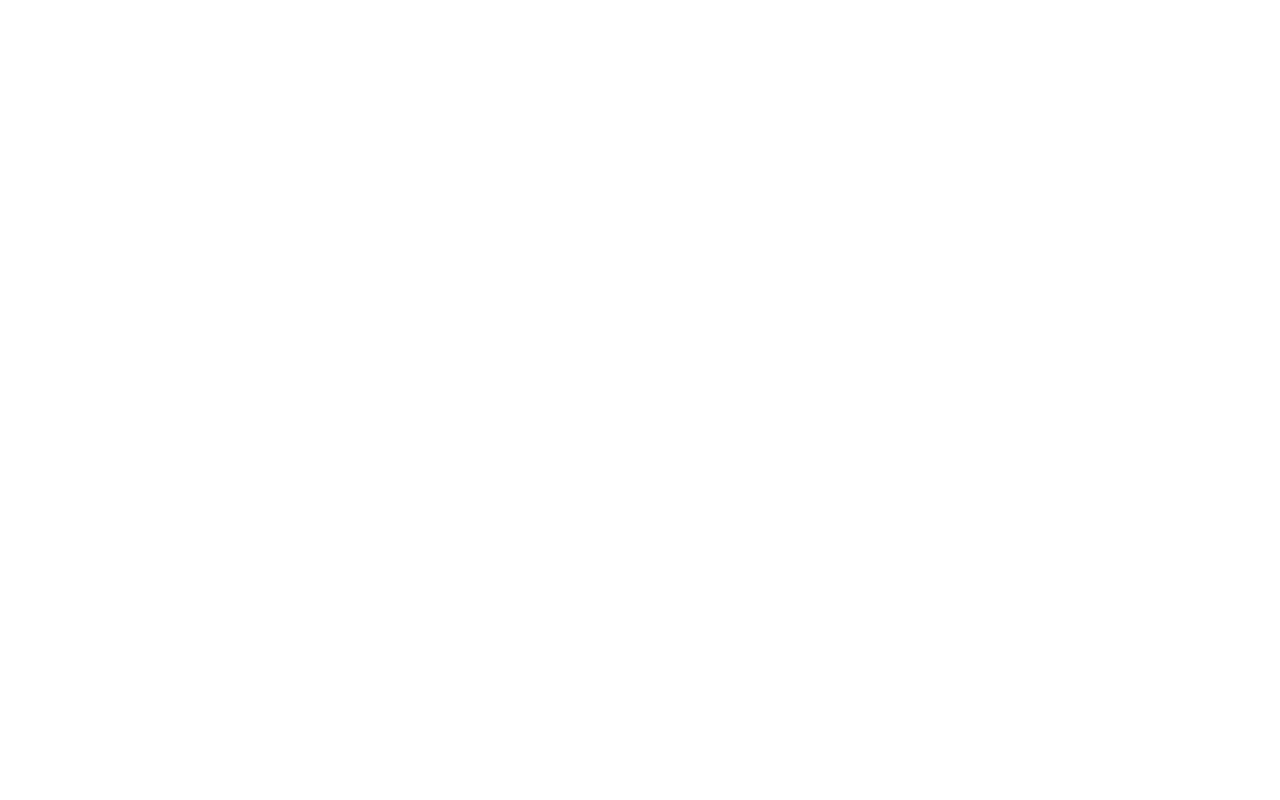
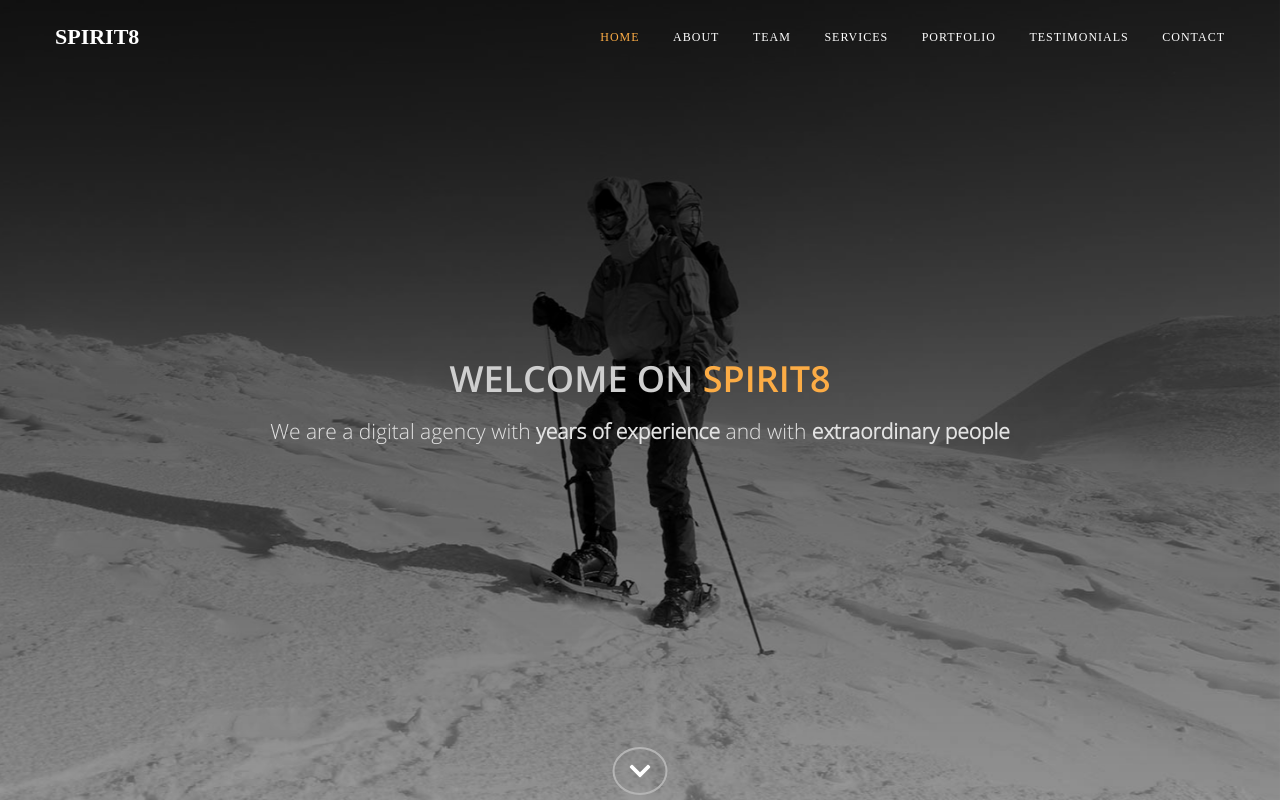
Before and after one commit to frontend90/spirit, a plain HTML site: page index.html in a window 1280 px wide. Drawn offline with nearby package versions, Linux system fonts and the light colour scheme; a web font is replaced by a local one.

Commit message:
верстка

```diff
--- a/index.html
+++ b/index.html
@@ -1,5 +1,6 @@
 <!DOCTYPE html>
 <html lang="ru">
+
 <head>
   <meta charset="UTF-8">
   <meta name="viewport" content="width=device-width, initial-scale=1.0">
@@ -8,7 +9,53 @@
   <link rel="stylesheet" href="css/fontawesome.min.css">
   <link rel="stylesheet" href="css/style.css">
 </head>
+
 <body>
+  <header class="header" id="home">
+    <div class="overlay">
+      <div class="container">
+        <div class="header-nav">
+          <div class="logo">
+            <h2><a href="#home">spirit8</a></h2>
+          </div>
+          <!-- /.logo -->
+          <div class="header-menu">
+            <div class="burger">
+              <span></span>
+            </div>
+            <!-- /.burger -->
+            <div class="menu">
+              <a href="#home" class="active">home</a>
+              <a href="#about">about</a>
+              <a href="#team">team</a>
+              <a href="#services">services</a>
+              <a href="#portfolio">portfolio</a>
+              <a href="#testimonials">testimonials</a>
+              <a href="#contact">contact</a>
+            </div>
+            <!-- /.menu -->
+          </div>
+          <!-- /.header-menu -->
+        </div>
+        <!-- /.header-nav -->
+        <div class="header-title">
+          <h3>welcome on <strong><span>spirit8</span></strong></h3>
+          <p>We are a digital agency with <strong>years of experience</strong> and with <strong>extraordinary
+              people</strong></p>
+          <div class="header-anchor">
+            <a href="#about">
+              <i class="fas fa-chevron-down"></i>
+            </a>
+          </div>
+          <!-- /.header-anchor -->
+        </div>
+        <!-- /.header-title -->
+      </div>
+      <!-- /.container -->
+    </div>
+    <!-- /.overlay -->
+  </header>
+  <!-- /.header -->
 
 
 
@@ -19,5 +66,9 @@
 
 
 
+
+  <script src="https://code.jquery.com/jquery-3.5.1.min.js"></script>
+  <script src="js/main.js"></script>
 </body>
+
 </html>
--- a/sass/_interface.sass
+++ b/sass/_interface.sass
@@ -14,10 +14,25 @@
 @mixin lat_reg
   font-family: 'Lato-Regular'
 @font-face
+  font-family: 'Lato-Bold'
+  src: url(../fonts/Lato-Bold.ttf)
+@mixin lat_bold
+  font-family: 'Lato-Bold'
+@font-face
   font-family: 'OpenSans-Regular'
   src: url(../fonts/OpenSans-Regular.ttf)
 @mixin open_reg
   font-family: 'OpenSans-Regular'
+@font-face
+  font-family: 'OpenSans-Semibold'
+  src: url(../fonts/OpenSans-Semibold.ttf)
+@mixin open_semi
+  font-family: 'OpenSans-Semibold'
+@font-face
+  font-family: 'OpenSans-Light'
+  src: url(../fonts/OpenSans-Light.ttf)
+@mixin open_light
+  font-family: 'OpenSans-Light'
 body
   color: #5a5a5a
   +lat_reg
@@ -25,3 +40,4 @@ body
 .container
   max-width: 1170px
   margin: 0 auto
+  height: 100%
--- /dev/null
+++ b/sass/blocks/_adaptive.sass
@@ -0,0 +1,3 @@
+@media screen and ( max-width: 1180px )
+  .container
+    max-width: 95%
--- /dev/null
+++ b/sass/blocks/_header.sass
@@ -0,0 +1,80 @@
+.header
+  background: url(../img/header/bg.jpg) no-repeat
+  background-size: cover
+  background-attachment: fixed
+  height: 100vh
+  background-position: center
+  position: relative
+  & .overlay
+    position: absolute
+    top: 0
+    left: 0
+    width: 100%
+    height: 100%
+    background: linear-gradient(to bottom, rgba(0,0,0,0.8) 0%,rgba(0,0,0,0.73) 17%,rgba(0,0,0,0.66) 35%,rgba(0,0,0,0.55) 62%,rgba(0,0,0,0.4) 100%)
+    & .header-nav
+      position: fixed
+      padding: 20px 0
+      display: flex
+      align-items: center
+      justify-content: space-between
+      width: 1170px
+      z-index: 9999
+      transition: .3s linear
+      & .logo
+        & h2
+          text-transform: uppercase
+          +lat_bold
+          font-size: 22px
+          & a
+            color: #ffffff
+      & .header-menu
+        & .burger
+          display: none
+        & .menu
+          & a
+            text-transform: uppercase
+            font-size: 12px
+            letter-spacing: 1px
+            color: #ffffff
+            margin-left: 30px
+            transition: .3s linear
+            &.active
+              color: #FCAC45
+            &:first-of-type
+              margin-left: 0
+    & .header-title
+      display: flex
+      flex-direction: column
+      justify-content: center
+      align-items: center
+      height: 100%
+      & h3
+        text-transform: uppercase
+        font-size: 36px
+        +open_semi
+        color: #cfcfcf
+        & span
+          color: #FCAC45
+      & p
+        margin-top: 10px
+        color: #e3e3e3
+        font-size: 21px
+        +open_light
+      & .header-anchor
+        position: absolute
+        left: 50%
+        transform: translateX(-50%)
+        bottom: 5px
+        & a
+          & .fas
+            +solid
+            padding: 10px 15px
+            font-size: 24px
+            color: #ffffff
+            border: 2px solid #b4b4b4
+            border-radius: 50%
+            transition: .3s linear
+            &:hover
+              background: #FCAC45
+              border-color: #FCAC45
--- a/sass/style.sass
+++ b/sass/style.sass
@@ -1 +1,3 @@
 @import 'interface'
+@import 'blocks/header'
+@import 'blocks/adaptive'
```
Also changed, not shown: css/font-awesome.css (added), css/style.css, img/header/bg.jpg (added), 2 other files.
